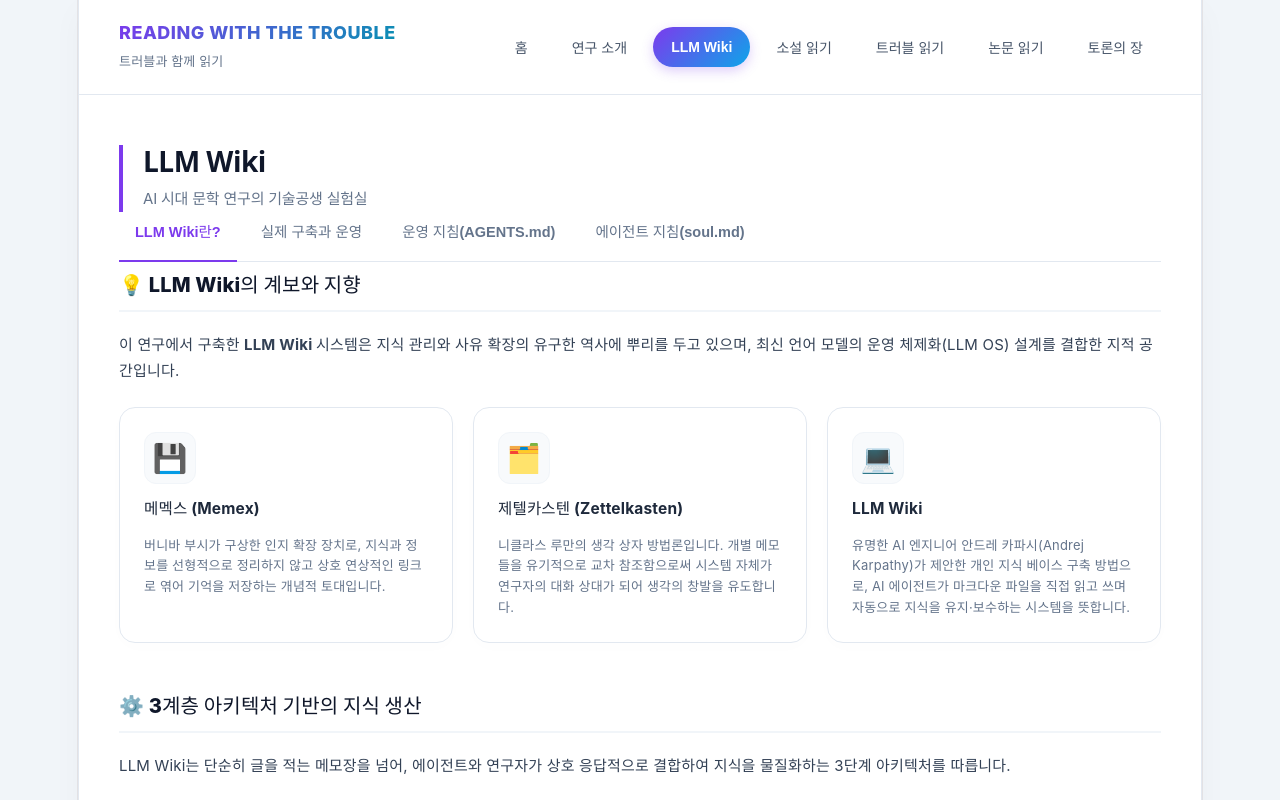
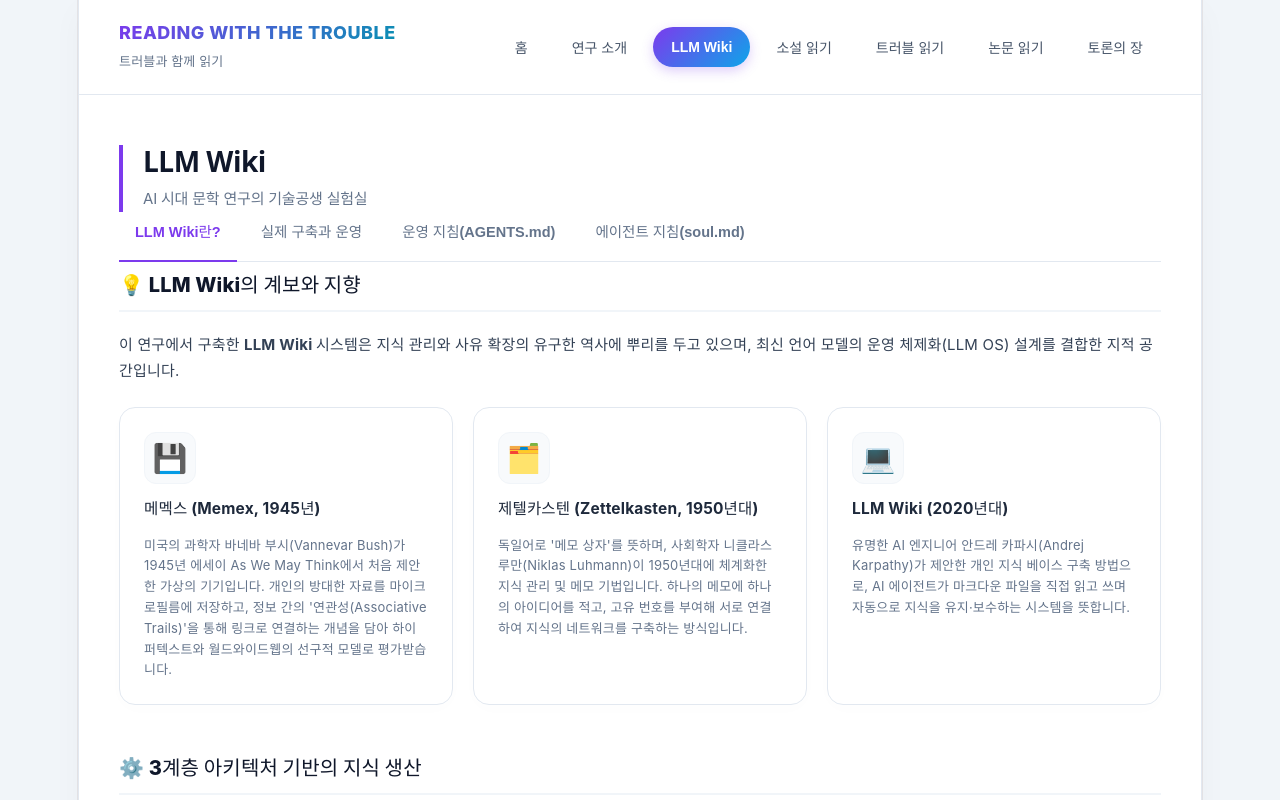
Before and after one commit to daewonnoh/LLM-Wiki-Agent, a React (Vite) app: page / in a window 1280 px wide. Both pictures are taken after a click on the button "LLM Wiki". Shown: the top 800 px of the page. Built offline with nearby package versions, Linux system fonts and the light colour scheme; a web font is replaced by a local one.

Commit message:
메멕스, 제텔카스텐, LLM Wiki 연도 표기 및 소개 내용 상세 정정

```diff
--- a/src/App.jsx
+++ b/src/App.jsx
@@ -930,17 +930,17 @@ function App() {
                   <div className="pkm-ancestry-grid">
                     <div className="ancestry-card">
                       <div className="ancestry-icon">💾</div>
-                      <h4>메멕스 (Memex)</h4>
-                      <p>버니바 부시가 구상한 인지 확장 장치로, 지식과 정보를 선형적으로 정리하지 않고 상호 연상적인 링크로 엮어 기억을 저장하는 개념적 토대입니다.</p>
+                      <h4>메멕스 (Memex, 1945년)</h4>
+                      <p>미국의 과학자 바네바 부시(Vannevar Bush)가 1945년 에세이 As We May Think에서 처음 제안한 가상의 기기입니다. 개인의 방대한 자료를 마이크로필름에 저장하고, 정보 간의 '연관성(Associative Trails)'을 통해 링크로 연결하는 개념을 담아 하이퍼텍스트와 월드와이드웹의 선구적 모델로 평가받습니다.</p>
                     </div>
                     <div className="ancestry-card">
                       <div className="ancestry-icon">🗂️</div>
-                      <h4>제텔카스텐 (Zettelkasten)</h4>
-                      <p>니클라스 루만의 생각 상자 방법론입니다. 개별 메모들을 유기적으로 교차 참조함으로써 시스템 자체가 연구자의 대화 상대가 되어 생각의 창발을 유도합니다.</p>
+                      <h4>제텔카스텐 (Zettelkasten, 1950년대)</h4>
+                      <p>독일어로 '메모 상자'를 뜻하며, 사회학자 니클라스 루만(Niklas Luhmann)이 1950년대에 체계화한 지식 관리 및 메모 기법입니다. 하나의 메모에 하나의 아이디어를 적고, 고유 번호를 부여해 서로 연결하여 지식의 네트워크를 구축하는 방식입니다.</p>
                     </div>
                     <div className="ancestry-card">
                       <div className="ancestry-icon">💻</div>
-                      <h4>LLM Wiki</h4>
+                      <h4>LLM Wiki (2020년대)</h4>
                       <p>유명한 AI 엔지니어 안드레 카파시(Andrej Karpathy)가 제안한 개인 지식 베이스 구축 방법으로, AI 에이전트가 마크다운 파일을 직접 읽고 쓰며 자동으로 지식을 유지·보수하는 시스템을 뜻합니다.</p>
                     </div>
                   </div>
```
